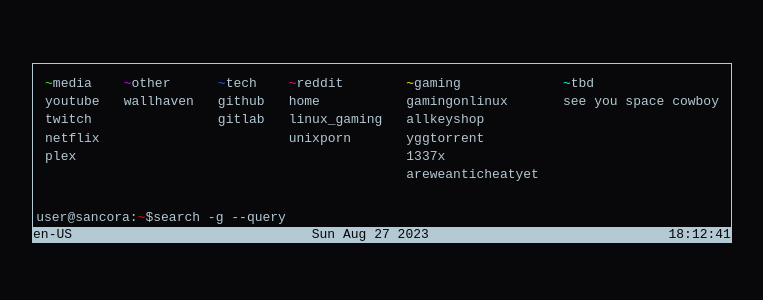
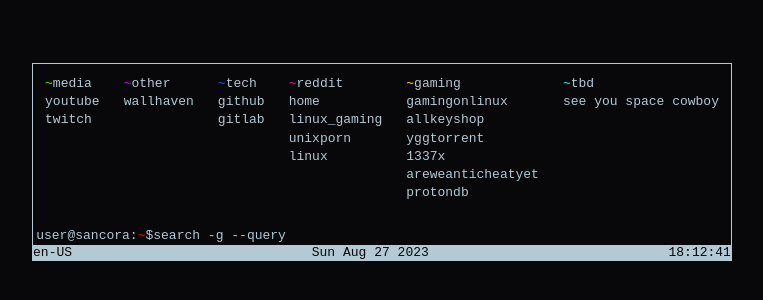
Before and after one commit to Cptbhayes/Cptbhayes.github.io, a plain HTML site: page index.html in a window 1280 px wide. Shown: the part 264-564 px from the top of the page, without its empty margins (258-1021 px from the left). Drawn offline with Linux system fonts and the light colour scheme.

Commit message:
Update index.html

```diff
--- a/index.html
+++ b/index.html
@@ -22,12 +22,6 @@
                 </a>
                 <a rel="noopener noreferrer"  href="https://www.twitch.tv/">
                     <div class="link" tabindex="3">twitch</div>
-                </a>
-                <a rel="noopener noreferrer"  href="https://netflix.com/">
-                    <div class="link" tabindex="4">netflix</div>
-                </a>
- 		<a rel="noopener noreferrer"  href="http://176.182.172.207:18528/">
-                    <div class="link" tabindex="4">plex</div>
                 </a>
             </div>
             <div class="center-box">
@@ -57,6 +51,9 @@
                 <a rel="noopener noreferrer"  href="https://www.reddit.com/r/unixporn">
                     <div class="link" tabindex="7">unixporn</div>
                 </a>
+                <a rel="noopener noreferrer"  href="https://www.reddit.com/r/linux">
+                    <div class="link" tabindex="7">linux</div>
+                </a>
             </div>
             <div class="center-box">
                 <span><span style="color: #FDED02">~</span>gaming</span>
@@ -66,14 +63,17 @@
                 <a rel="noopener noreferrer"  href="https://www.allkeyshop.com/">
                     <div class="link" tabindex="7">allkeyshop</div>
                 </a>
-                <a rel="noopener noreferrer"  href="https://www6.yggtorrent.lol/">
+                <a rel="noopener noreferrer"  href="https://www3.yggtorrent.wtf">
                     <div class="link" tabindex="7">yggtorrent</div>
                 </a>
-                <a rel="noopener noreferrer"  href="https://1337x.unblockit.boo/">
+                <a rel="noopener noreferrer"  href="https://1337x.to">
                     <div class="link" tabindex="7">1337x</div>
                 </a>
                 <a rel="noopener noreferrer"  href="https://areweanticheatyet.com/">
                     <div class="link" tabindex="7">areweanticheatyet</div>
+                </a>
+                <a rel="noopener noreferrer"  href="https://www.protondb.com/">
+                    <div class="link" tabindex="7">protondb</div>
                 </a>
             </div>
             <div class="center-box">
```
